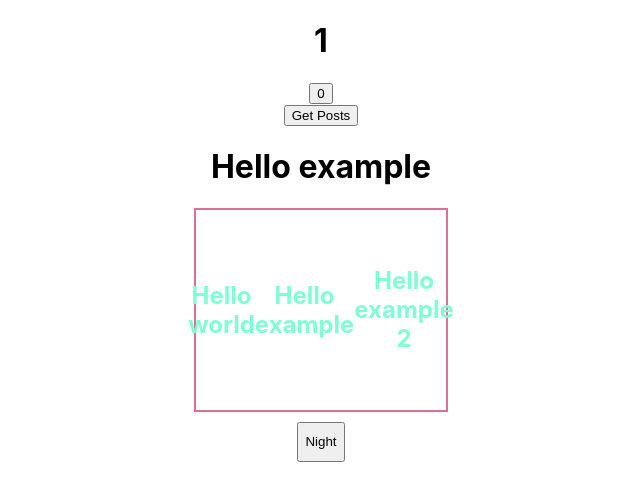
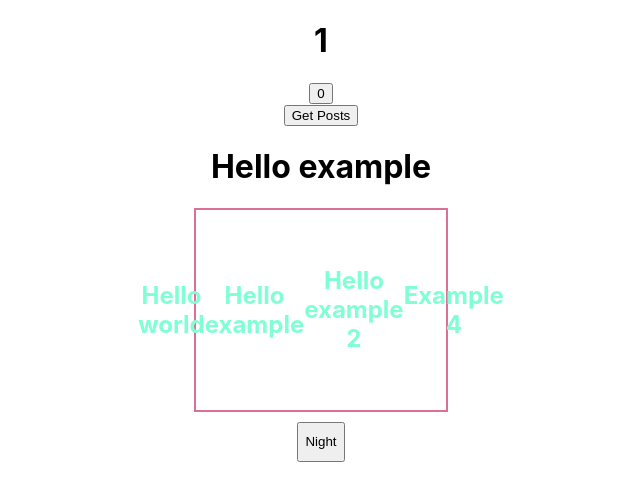
Before and after one commit to Andrey0295/react-saga-proj, a React (Create React App) app: page / in a window 1280 px wide. Shown: the top 500 px of the page, without its empty margins (319-959 px from the left). Built offline with nearby package versions, Linux system fonts and the light colour scheme; the HTML template or start-up script is replaced by a standard one.

Commit message:
example commit 2

```diff
--- a/src/components/PostsList/PostsList.tsx
+++ b/src/components/PostsList/PostsList.tsx
@@ -85,6 +85,7 @@ export const PostsList: React.FC<{ postsData: IPost[] }> = ({ postsData }) => {
             <Title>Hello world</Title>
             <Title>Hello example</Title>
             <Title>Hello example 2</Title>
+            <Title>Example 4</Title>
           </TitleBlock>
           <div>
             <button
```
